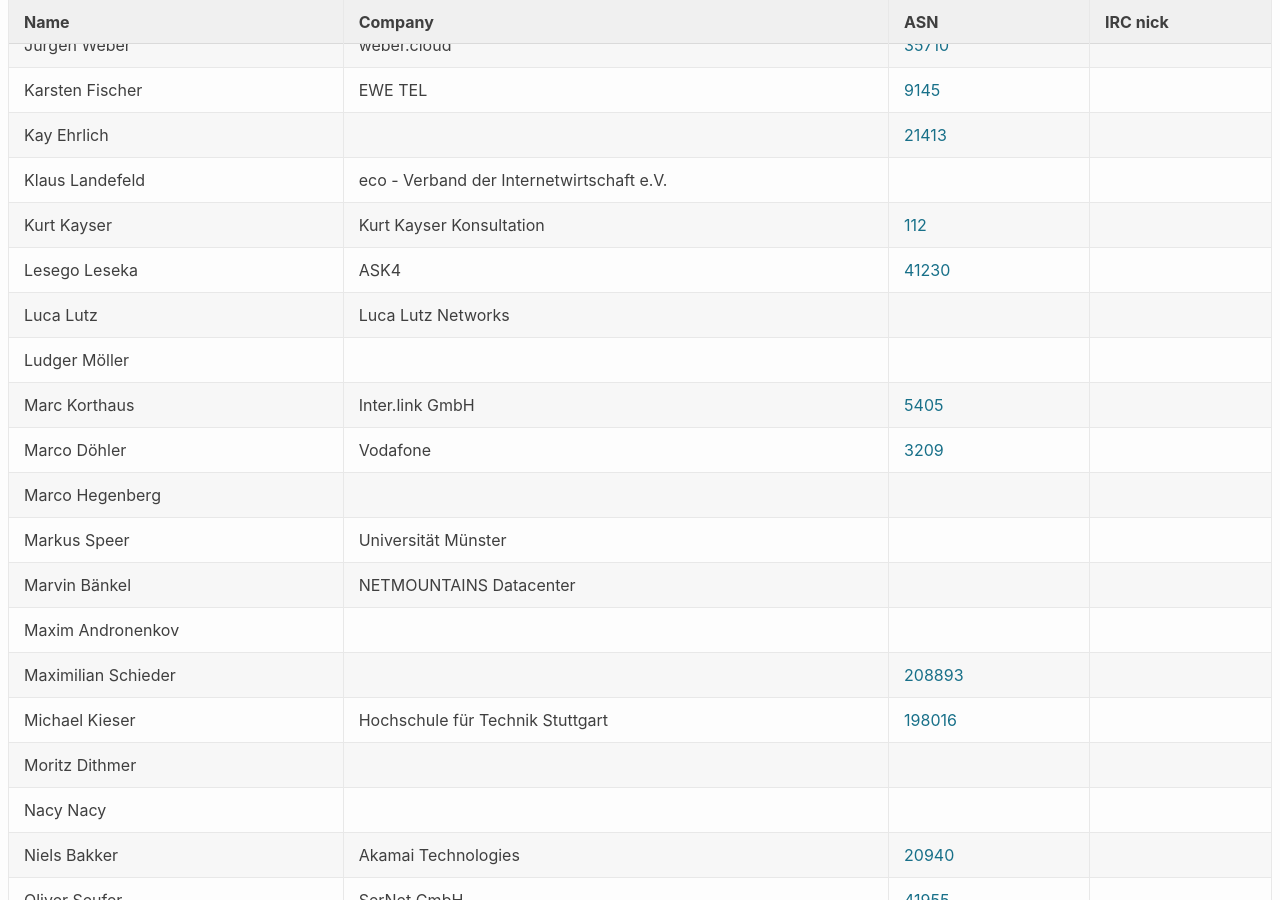
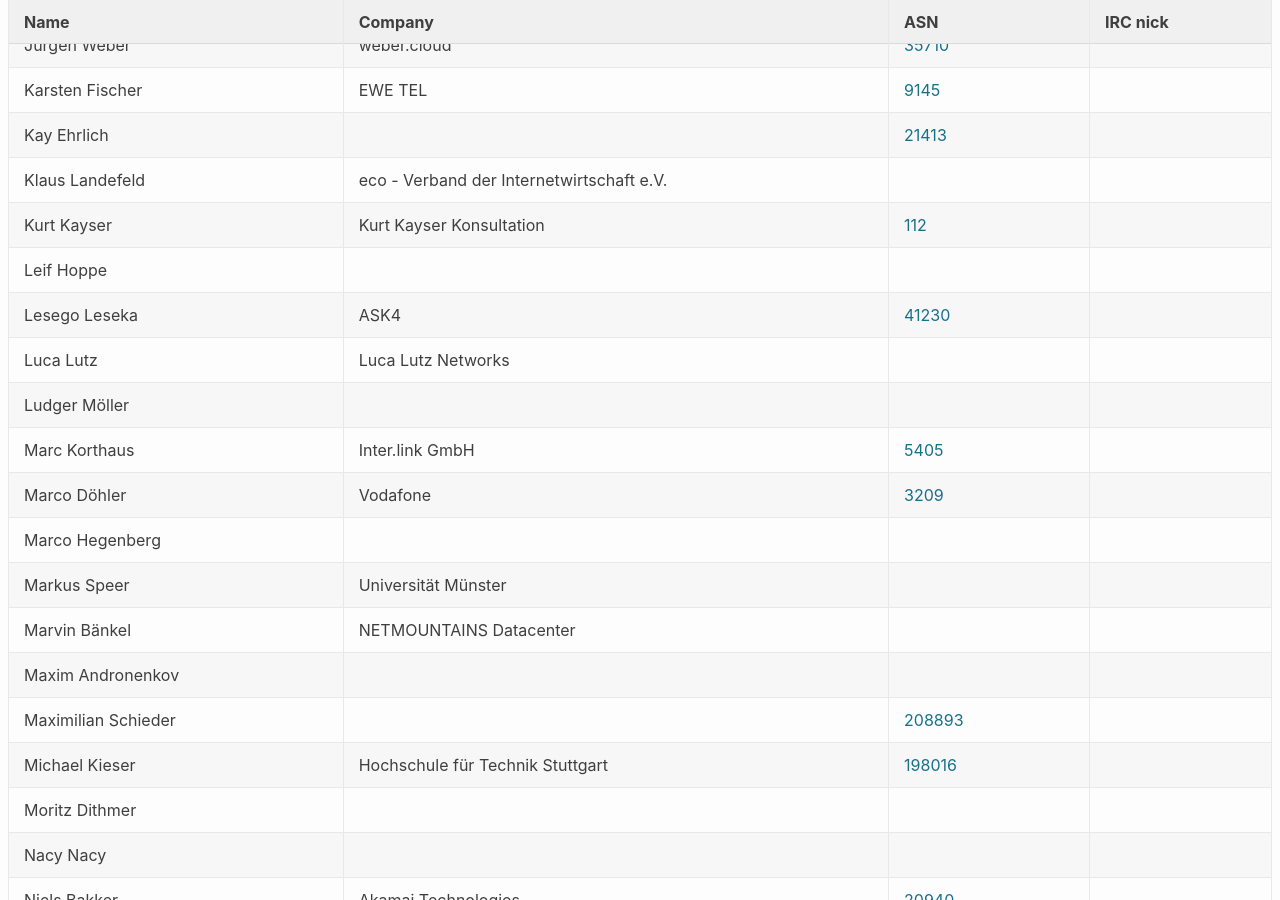
Before and after one commit to denog/pretix-attendeelist, a Jekyll site: the page built from denog15/index.md, in a window 1280 px wide and 900 px high, scrolled down 23289 px. Built offline with Jekyll 4.4.1, drawn with Linux system fonts in a browser that asks for light colours.

Commit message:
Latest data: Fri Nov 17 19:28:13 UTC 2023

```diff
--- a/_data/attendees_denog15_online.json
+++ b/_data/attendees_denog15_online.json
@@ -274,6 +274,12 @@
     "company": "Kurt Kayser Konsultation",
     "irc": null,
     "asn": "112"
+  },
+  {
+    "name": "Leif Hoppe",
+    "company": null,
+    "irc": null,
+    "asn": null
   },
   {
     "name": "Lesego Leseka",
```
